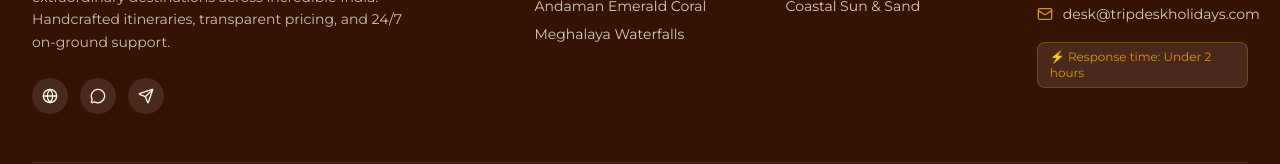
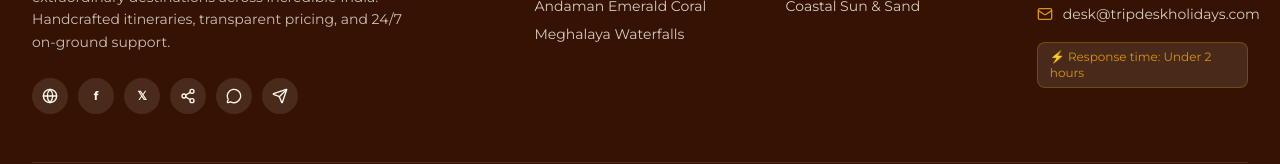
Before and after one commit to Abhimanyu-Vaishnav/TripDesk, a Next.js app: page / in a window 1280 px wide. Shown: the part 5637-5801 px from the top of the page. Built offline with nearby package versions, Linux system fonts and the light colour scheme; no server answers; the database is empty.

Commit message:
feat(social): add full social media suite inputs (FB, X, LinkedIn, YouTube, Instagram) in dashboard and display in footer

```diff
--- a/app/api/settings/route.ts
+++ b/app/api/settings/route.ts
@@ -32,6 +32,8 @@ export async function GET() {
           facebookUrl: data.facebook_url || DEFAULT_SETTINGS.facebookUrl,
           twitterUrl: data.twitter_url || DEFAULT_SETTINGS.twitterUrl,
           youtubeUrl: data.youtube_url || DEFAULT_SETTINGS.youtubeUrl,
+          linkedinUrl: data.linkedin_url || '',
+          pinterestUrl: data.pinterest_url || '',
           responseTimingText: data.response_timing_text || DEFAULT_SETTINGS.responseTimingText,
           copyrightText: data.copyright_text || DEFAULT_SETTINGS.copyrightText,
           heroTitle: data.hero_title || DEFAULT_SETTINGS.heroTitle,
@@ -69,6 +71,8 @@ export async function POST(request: Request) {
         facebook_url: cachedSettings.facebookUrl,
         twitter_url: cachedSettings.twitterUrl,
         youtube_url: cachedSettings.youtubeUrl,
+        linkedin_url: cachedSettings.linkedinUrl,
+        pinterest_url: cachedSettings.pinterestUrl,
         response_timing_text: cachedSettings.responseTimingText,
         copyright_text: cachedSettings.copyrightText,
         hero_title: cachedSettings.heroTitle,
--- a/app/dashboard/page.tsx
+++ b/app/dashboard/page.tsx
@@ -768,7 +768,7 @@ export default function OwnerDashboardPage() {
                 />
               </div>
 
-              <div className="grid grid-cols-1 sm:grid-cols-2 gap-4">
+              <div className="grid grid-cols-1 sm:grid-cols-2 md:grid-cols-3 gap-4">
                 <div>
                   <label className="block text-xs font-semibold text-[#351202] dark:text-[#FEFAEE] mb-1">
                     Instagram URL
@@ -777,6 +777,59 @@ export default function OwnerDashboardPage() {
                     type="url"
                     value={settings.instagramUrl || ''}
                     onChange={(e) => setSettings({ ...settings, instagramUrl: e.target.value })}
+                    placeholder="https://instagram.com/yourhandle"
+                    className="w-full px-4 py-2 rounded-xl border border-[#EADBBA] dark:border-[#4D2612] bg-[#FEFAEE] dark:bg-[#120904] text-xs"
+                  />
+                </div>
+
+                <div>
+                  <label className="block text-xs font-semibold text-[#351202] dark:text-[#FEFAEE] mb-1">
+                    Facebook Page URL
+                  </label>
+                  <input
+                    type="url"
+                    value={settings.facebookUrl || ''}
+                    onChange={(e) => setSettings({ ...settings, facebookUrl: e.target.value })}
+                    placeholder="https://facebook.com/yourpage"
+                    className="w-full px-4 py-2 rounded-xl border border-[#EADBBA] dark:border-[#4D2612] bg-[#FEFAEE] dark:bg-[#120904] text-xs"
+                  />
+                </div>
+
+                <div>
+                  <label className="block text-xs font-semibold text-[#351202] dark:text-[#FEFAEE] mb-1">
+                    X (Twitter) URL
+                  </label>
+                  <input
+                    type="url"
+                    value={settings.twitterUrl || ''}
+                    onChange={(e) => setSettings({ ...settings, twitterUrl: e.target.value })}
+                    placeholder="https://x.com/yourhandle"
+                    className="w-full px-4 py-2 rounded-xl border border-[#EADBBA] dark:border-[#4D2612] bg-[#FEFAEE] dark:bg-[#120904] text-xs"
+                  />
+                </div>
+
+                <div>
+                  <label className="block text-xs font-semibold text-[#351202] dark:text-[#FEFAEE] mb-1">
+                    LinkedIn Company URL
+                  </label>
+                  <input
+                    type="url"
+                    value={settings.linkedinUrl || ''}
+                    onChange={(e) => setSettings({ ...settings, linkedinUrl: e.target.value })}
+                    placeholder="https://linkedin.com/company/yourcompany"
+                    className="w-full px-4 py-2 rounded-xl border border-[#EADBBA] dark:border-[#4D2612] bg-[#FEFAEE] dark:bg-[#120904] text-xs"
+                  />
+                </div>
+
+                <div>
+                  <label className="block text-xs font-semibold text-[#351202] dark:text-[#FEFAEE] mb-1">
+                    YouTube Channel URL
+                  </label>
+                  <input
+                    type="url"
+                    value={settings.youtubeUrl || ''}
+                    onChange={(e) => setSettings({ ...settings, youtubeUrl: e.target.value })}
+                    placeholder="https://youtube.com/@channel"
                     className="w-full px-4 py-2 rounded-xl border border-[#EADBBA] dark:border-[#4D2612] bg-[#FEFAEE] dark:bg-[#120904] text-xs"
                   />
                 </div>
--- a/components/ui/Footer.tsx
+++ b/components/ui/Footer.tsx
@@ -2,7 +2,7 @@
 
 import React, { useEffect, useState } from 'react';
 import Link from 'next/link';
-import { Mail, Phone, MapPin, Heart, Globe, MessageCircle, Send } from 'lucide-react';
+import { Mail, Phone, MapPin, Heart, Globe, MessageCircle, Send, Share2 } from 'lucide-react';
 import Logo from './Logo';
 import { SiteSettings } from '@/types';
 import { getStoredSettings, DEFAULT_SETTINGS, fetchCloudSettings } from '@/lib/storage';
@@ -28,7 +28,7 @@ export default function Footer() {
             <p className="text-sm text-[#FEFAEE]/75 leading-relaxed max-w-sm mt-3">
               {settings.aboutText || DEFAULT_SETTINGS.aboutText}
             </p>
-            <div className="flex items-center gap-3 pt-2">
+            <div className="flex flex-wrap items-center gap-2.5 pt-2">
               {settings.instagramUrl && (
                 <a
                   href={settings.instagramUrl}
@@ -36,8 +36,57 @@ export default function Footer() {
                   rel="noreferrer"
                   className="w-9 h-9 rounded-full bg-[#FEFAEE]/10 hover:bg-[#DB9309] hover:text-[#351202] text-[#FEFAEE] flex items-center justify-center transition-all duration-300"
                   aria-label="Instagram"
+                  title="Instagram"
                 >
                   <Globe className="w-4 h-4" />
+                </a>
+              )}
+              {settings.facebookUrl && (
+                <a
+                  href={settings.facebookUrl}
+                  target="_blank"
+                  rel="noreferrer"
+                  className="w-9 h-9 rounded-full bg-[#FEFAEE]/10 hover:bg-[#DB9309] hover:text-[#351202] text-[#FEFAEE] flex items-center justify-center transition-all duration-300 font-bold text-xs"
+                  aria-label="Facebook"
+                  title="Facebook"
+                >
+                  <span>f</span>
+                </a>
+              )}
+              {settings.twitterUrl && (
+                <a
+                  href={settings.twitterUrl}
+                  target="_blank"
+                  rel="noreferrer"
+                  className="w-9 h-9 rounded-full bg-[#FEFAEE]/10 hover:bg-[#DB9309] hover:text-[#351202] text-[#FEFAEE] flex items-center justify-center transition-all duration-300 font-bold text-xs"
+                  aria-label="X / Twitter"
+                  title="X (Twitter)"
+                >
+                  <span>𝕏</span>
+                </a>
+              )}
+              {settings.linkedinUrl && (
+                <a
+                  href={settings.linkedinUrl}
+                  target="_blank"
+                  rel="noreferrer"
+                  className="w-9 h-9 rounded-full bg-[#FEFAEE]/10 hover:bg-[#DB9309] hover:text-[#351202] text-[#FEFAEE] flex items-center justify-center transition-all duration-300 font-bold text-xs"
+                  aria-label="LinkedIn"
+                  title="LinkedIn"
+                >
+                  <span>in</span>
+                </a>
+              )}
+              {settings.youtubeUrl && (
+                <a
+                  href={settings.youtubeUrl}
+                  target="_blank"
+                  rel="noreferrer"
+                  className="w-9 h-9 rounded-full bg-[#FEFAEE]/10 hover:bg-[#DB9309] hover:text-[#351202] text-[#FEFAEE] flex items-center justify-center transition-all duration-300"
+                  aria-label="YouTube"
+                  title="YouTube"
+                >
+                  <Share2 className="w-4 h-4" />
                 </a>
               )}
               {settings.whatsappNumber && (
@@ -47,6 +96,7 @@ export default function Footer() {
                   rel="noreferrer"
                   className="w-9 h-9 rounded-full bg-[#FEFAEE]/10 hover:bg-[#DB9309] hover:text-[#351202] text-[#FEFAEE] flex items-center justify-center transition-all duration-300"
                   aria-label="WhatsApp"
+                  title="WhatsApp"
                 >
                   <MessageCircle className="w-4 h-4" />
                 </a>
@@ -56,6 +106,7 @@ export default function Footer() {
                   href={`mailto:${settings.contactEmail}`}
                   className="w-9 h-9 rounded-full bg-[#FEFAEE]/10 hover:bg-[#DB9309] hover:text-[#351202] text-[#FEFAEE] flex items-center justify-center transition-all duration-300"
                   aria-label="Email"
+                  title="Email Us"
                 >
                   <Send className="w-4 h-4" />
                 </a>
--- a/lib/storage.ts
+++ b/lib/storage.ts
@@ -112,6 +112,8 @@ export async function fetchCloudSettings(): Promise<SiteSettings> {
           facebookUrl: data.facebook_url || DEFAULT_SETTINGS.facebookUrl,
           twitterUrl: data.twitter_url || DEFAULT_SETTINGS.twitterUrl,
           youtubeUrl: data.youtube_url || DEFAULT_SETTINGS.youtubeUrl,
+          linkedinUrl: data.linkedin_url || '',
+          pinterestUrl: data.pinterest_url || '',
           responseTimingText: data.response_timing_text || DEFAULT_SETTINGS.responseTimingText,
           copyrightText: data.copyright_text || DEFAULT_SETTINGS.copyrightText,
           heroTitle: data.hero_title || DEFAULT_SETTINGS.heroTitle,
--- a/types/index.ts
+++ b/types/index.ts
@@ -56,6 +56,8 @@ export interface SiteSettings {
   facebookUrl?: string;
   twitterUrl?: string;
   youtubeUrl?: string;
+  linkedinUrl?: string;
+  pinterestUrl?: string;
   responseTimingText?: string;
   copyrightText?: string;
   // Hero & Homepage Customization
```
